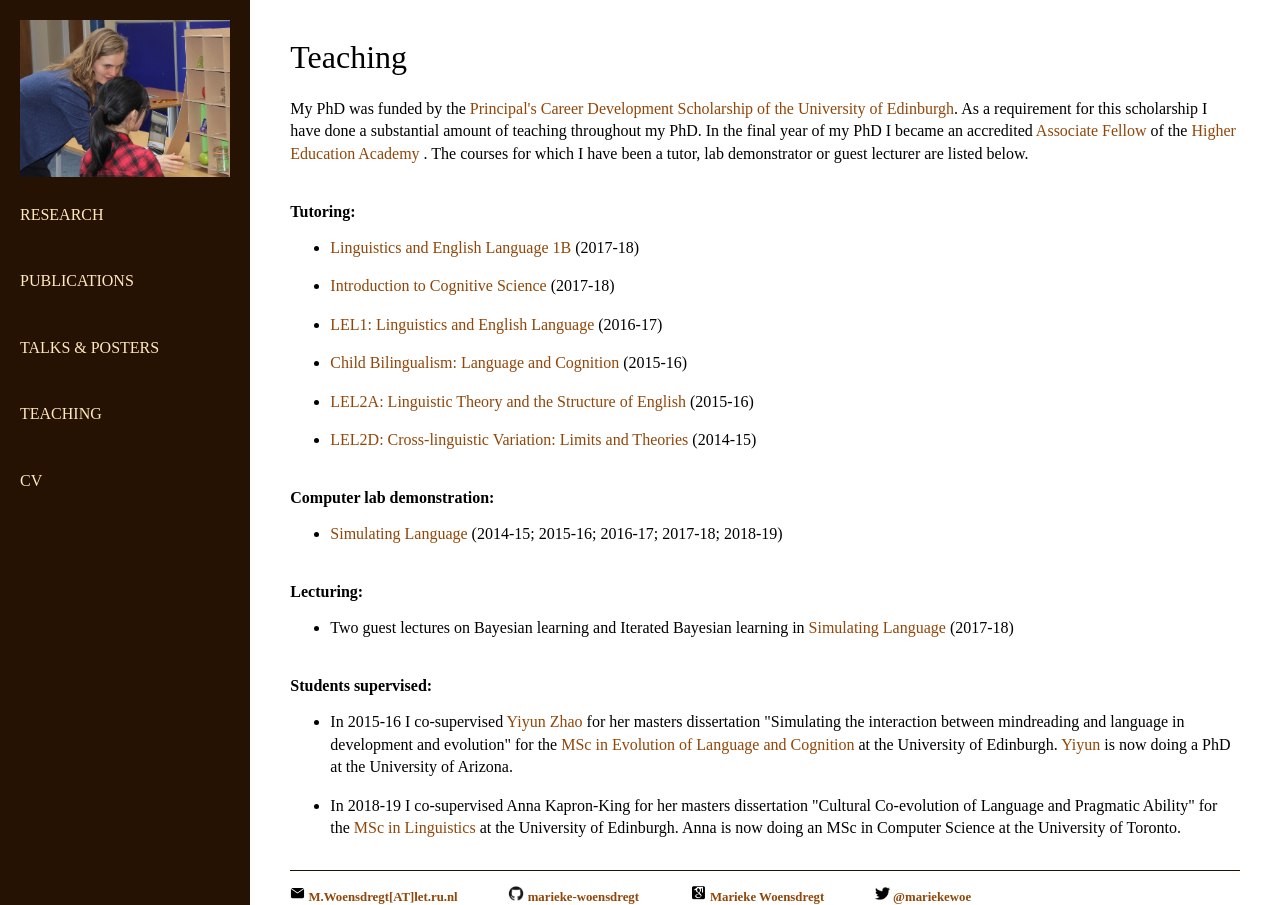
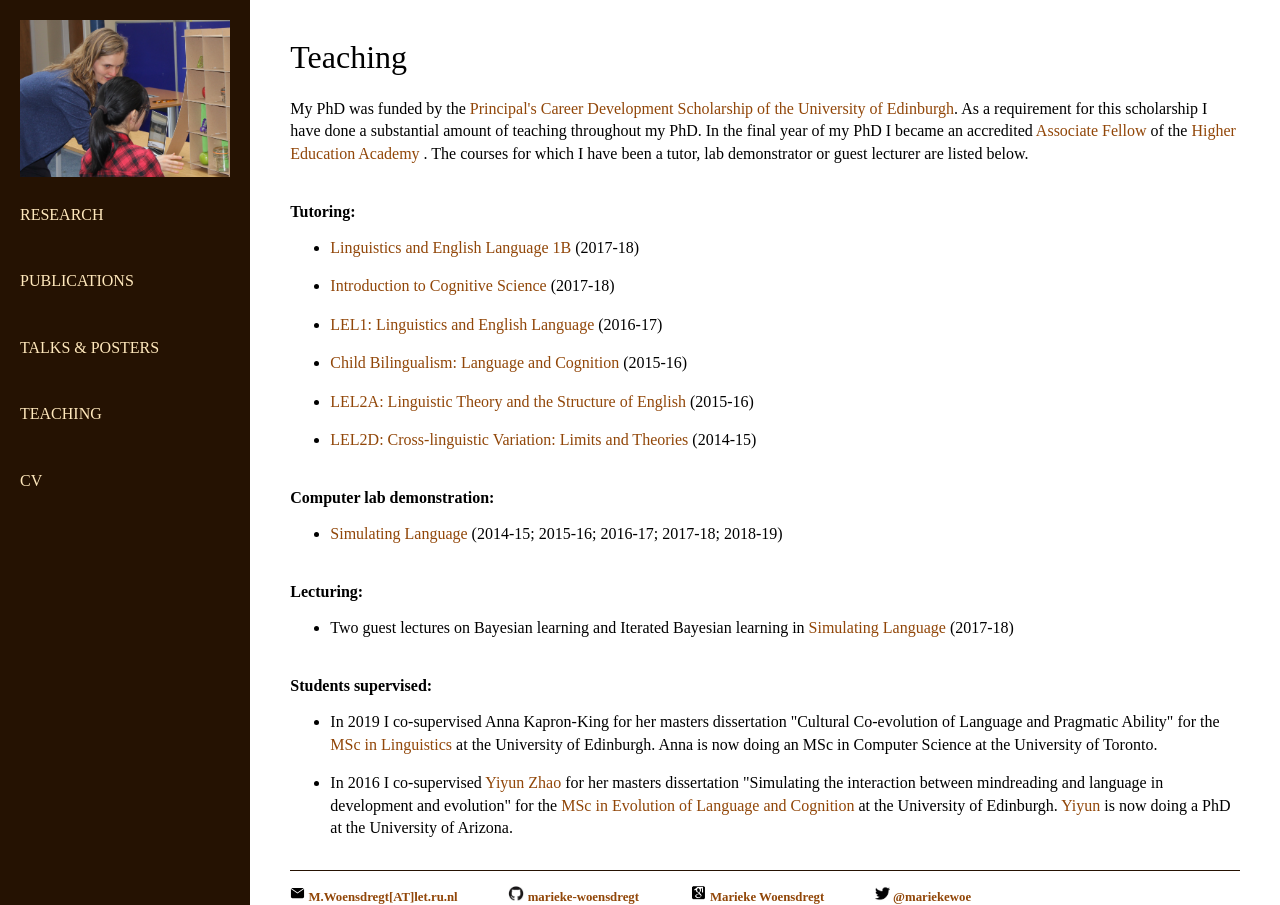
Before and after one commit to marieke-woensdregt/marieke-woensdregt.github.io, a Jekyll site: the page built from teaching/index.html, in a window 1280 px wide. Built offline with Jekyll 4.4.1, drawn with Linux system fonts in a browser that asks for light colours.

Commit message:
Update index.html

```diff
--- a/teaching/index.html
+++ b/teaching/index.html
@@ -59,21 +59,21 @@ title: Teaching
 
 	<h3> Students supervised: </h3>
 	<ul>
-		<li><p> In 2015-16 I co-supervised <a href="https://linguistics.arizona.edu/user/yiyun-zhao">Yiyun Zhao</a>
+		<li><p> In 2019 I co-supervised Anna Kapron-King for her masters dissertation
+			"Cultural Co-evolution of Language and Pragmatic Ability"
+			for the
+			<a href="https://www.ed.ac.uk/ppls/linguistics-and-english-language/prospective/postgraduate/msc/linguistics">
+			   MSc in Linguistics</a> at the University of Edinburgh. Anna is now doing an MSc in Computer Science
+			at the University of Toronto.
+		</p></li>
+
+		<li><p> In 2016 I co-supervised <a href="https://linguistics.arizona.edu/user/yiyun-zhao">Yiyun Zhao</a>
 			for her masters dissertation
 			"Simulating the interaction between mindreading and language in development and evolution"
 			for the
 			<a href="http://www.ed.ac.uk/ppls/linguistics-and-english-language/prospective/postgraduate/msc/evolution-of-language-cognition">
 			   MSc in Evolution of Language and Cognition</a> at the University of Edinburgh.
 			<a href="https://linguistics.arizona.edu/user/yiyun-zhao">Yiyun</a> is now doing a PhD at the University of Arizona.
-
-		</p></li>
-		<li><p> In 2018-19 I co-supervised Anna Kapron-King for her masters dissertation
-			"Cultural Co-evolution of Language and Pragmatic Ability"
-			for the
-			<a href="https://www.ed.ac.uk/ppls/linguistics-and-english-language/prospective/postgraduate/msc/linguistics">
-			   MSc in Linguistics</a> at the University of Edinburgh. Anna is now doing an MSc in Computer Science
-			at the University of Toronto.
 		</p></li>
 	</ul>
 
```
